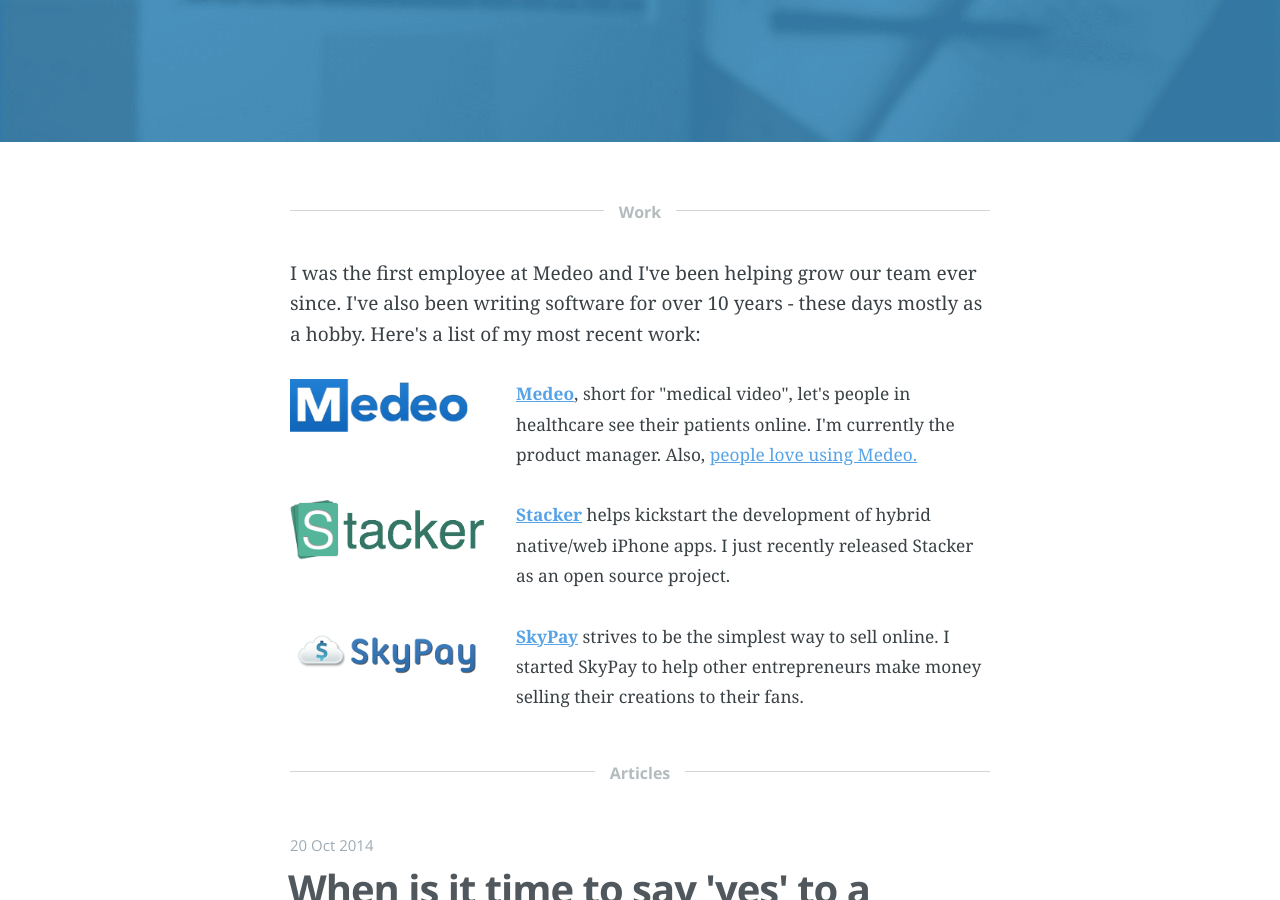
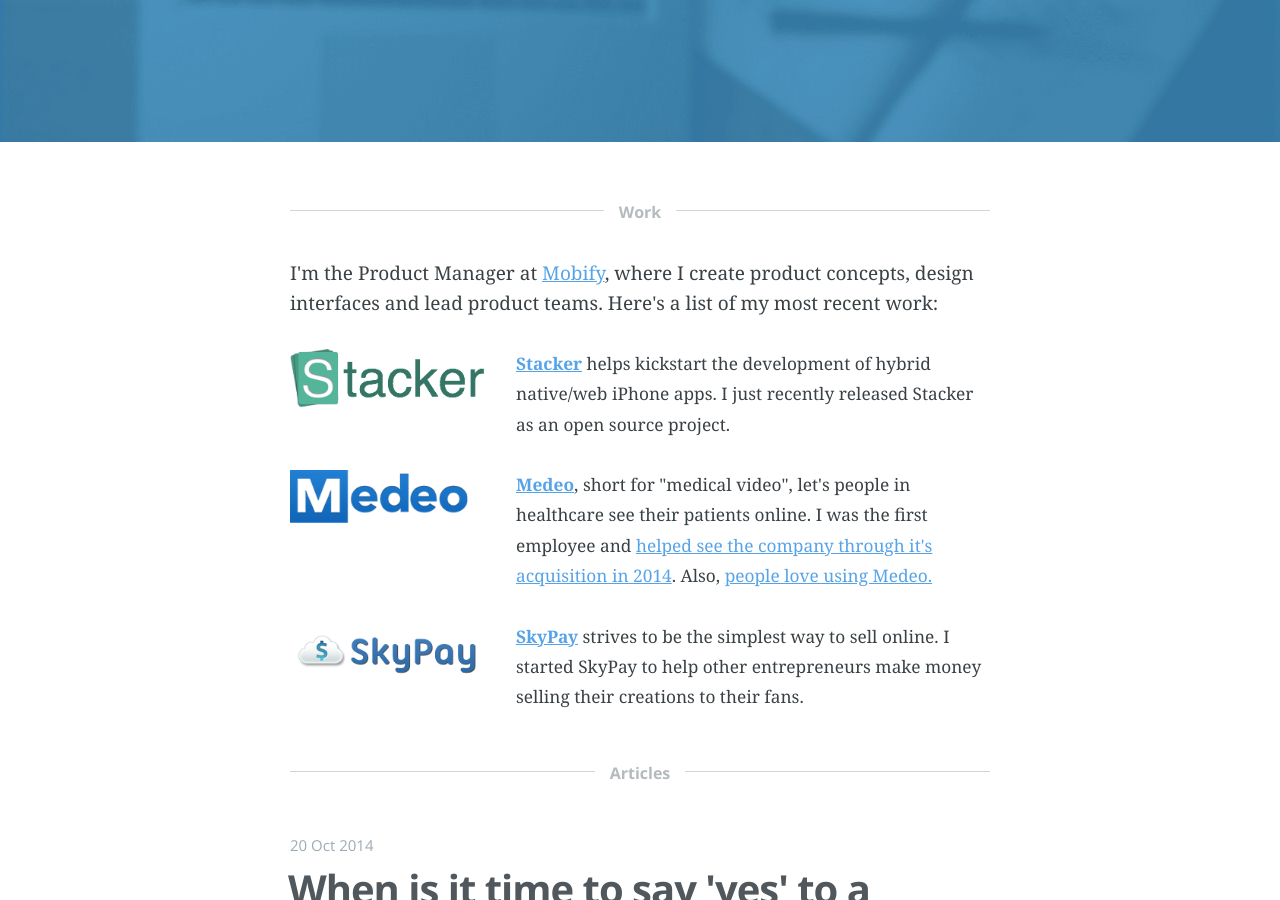
Before and after one commit to lokimeyburg/lokimeyburg.github.io, a Jekyll site: the page built from index.html, in a window 1280 px wide and 900 px high, scrolled down 398 px. Built offline with Jekyll 4.4.1, drawn with Linux system fonts in a browser that asks for light colours; Markdown is read by kramdown in place of the engine named in the settings; the list of posts is cut into pages by our own code.

Commit message:
I work at Mobify! Medeo sold

```diff
--- /dev/null
+++ b/Gemfile
@@ -0,0 +1,2 @@
+source 'https://rubygems.org'
+gem 'github-pages'
--- a/index.html
+++ b/index.html
@@ -27,17 +27,7 @@
 <main class="content" role="main">
   <article class="homepage-blurb">
     <h4 class="seperator-heading" style="margin-bottom: 30px;"><span>Work</span></h4>
-    I was the first employee at Medeo and I've been helping grow our team ever since. I've also been writing software for over 10 years - these days mostly as a hobby. Here's a list of my most recent work:
-
-    <div class="portfolio-row">
-      <div class="portfolio-image">
-        <a href='https://medeo.ca/index.html' target="_blank"><img src="/assets/images/medeo.png" /></a>
-      </div>
-
-      <div class="portfolio-content">
-        <strong><a href='https://medeo.ca/index.html' target="_blank">Medeo</a></strong>, short for "medical video", let's people in healthcare see their patients online. I'm currently the product manager. Also, <a href='http://blog.medeo.ca/dont-just-take-our-word-for-it/' target="_blank">people love using Medeo.</a>
-      </div>
-    </div>
+    I'm the Product Manager at <a href='http://www.mobify.com/' target="_blank">Mobify</a>, where I create product concepts, design interfaces and lead product teams. Here's a list of my most recent work:
 
     <div class="portfolio-row">
       <div class="portfolio-image">
@@ -48,6 +38,17 @@
         <strong><a href='http://www.lokimeyburg.com/Stacker/' target="_blank">Stacker</a></strong> helps kickstart the development of hybrid native/web iPhone apps. I just recently released Stacker as an open source project.
       </div>
     </div>
+
+    <div class="portfolio-row">
+      <div class="portfolio-image">
+        <a href='https://medeo.ca/index.html' target="_blank"><img src="/assets/images/medeo.png" /></a>
+      </div>
+
+      <div class="portfolio-content">
+        <strong><a href='https://medeo.ca/index.html' target="_blank">Medeo</a></strong>, short for "medical video", let's people in healthcare see their patients online. I was the first employee and <a href='https://ca.finance.yahoo.com/news/qhr-acquire-medeo-corporation-virtual-230800502.html' target="_blank">helped see the company through it's acquisition in 2014</a>. Also, <a href='http://blog.medeo.ca/dont-just-take-our-word-for-it/' target="_blank">people love using Medeo.</a>
+      </div>
+    </div>
+
     <div class="portfolio-row">
        <div class="portfolio-image">
          <a href='https://www.skypay.io' target="_blank"><img src="/assets/images/skypay.png" /></a>
```
Also changed, not shown: Gemfile.lock (added).
